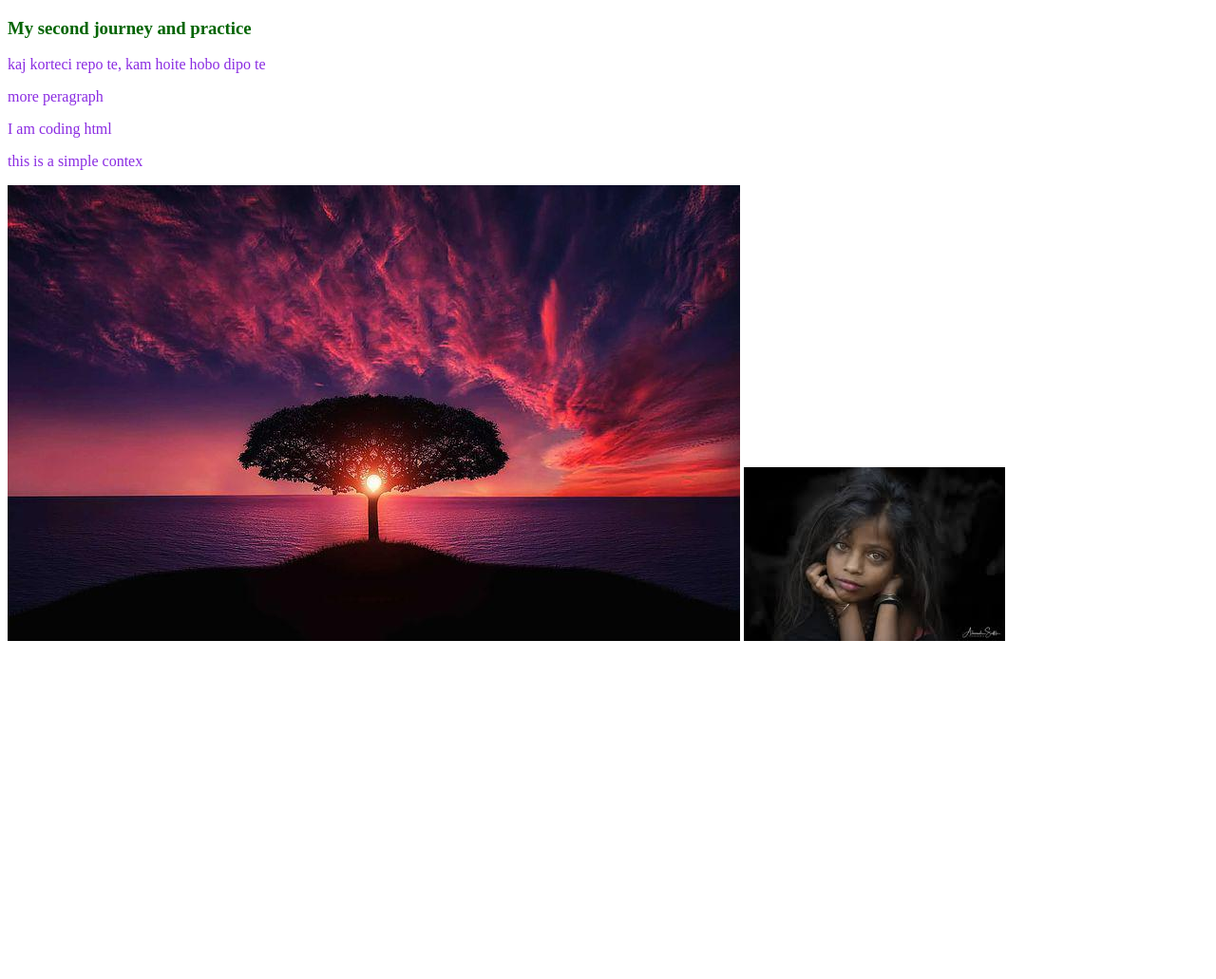
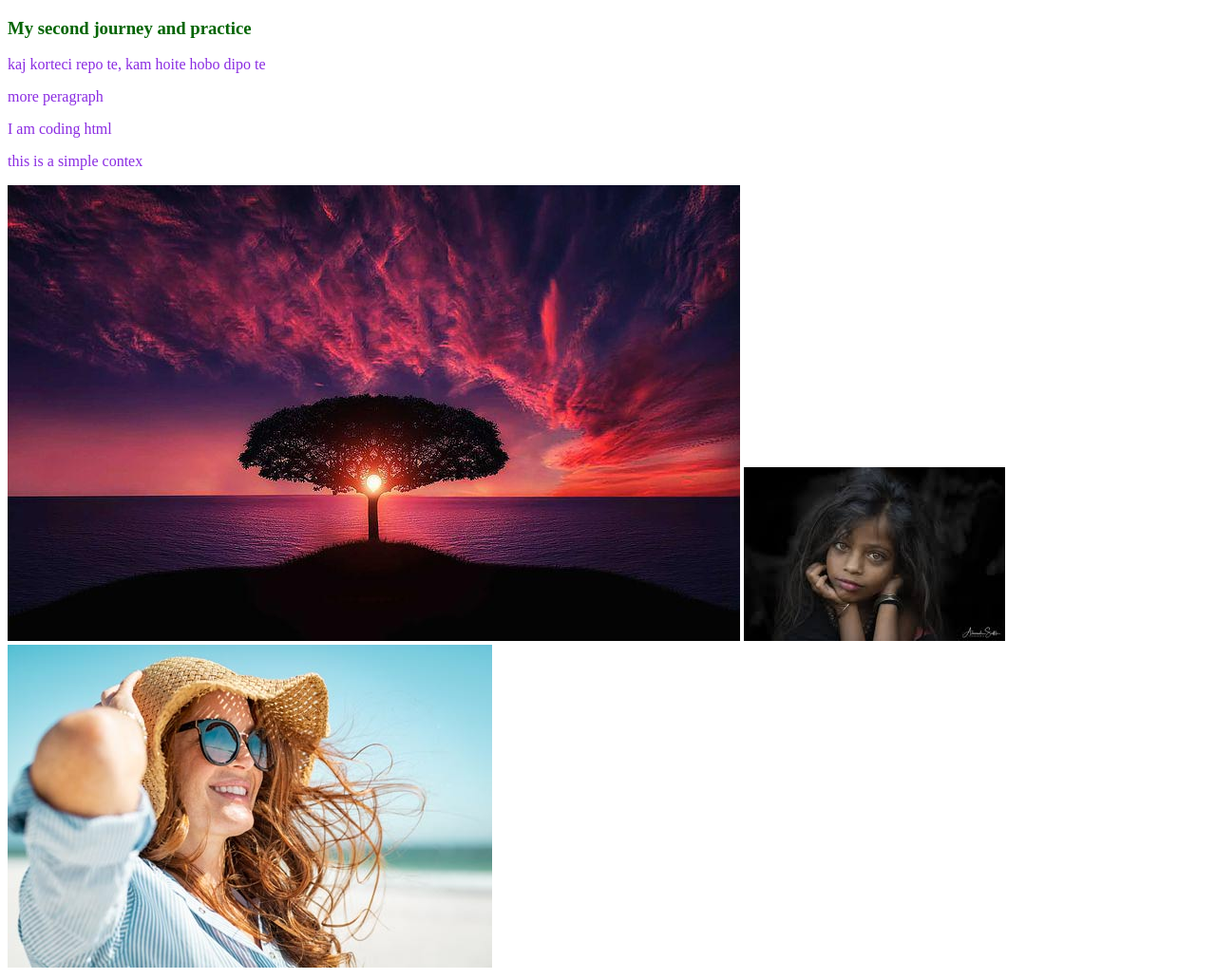
Before and after one commit to Arafat817/my-second-repo, a plain HTML site: page index.html in a window 1280 px wide. Shown: the whole page at 95% size. Before the commit the page ends 800 px from the top, so only its background shows below. Drawn offline with Linux system fonts and the light colour scheme.

Commit message:
image add

```diff
--- a/index.html
+++ b/index.html
@@ -17,5 +17,6 @@
     <p>this is a simple contex</p>
     <img src="tree-736885__480.jpg" alt="">
     <img src="images.jpg" alt="">
+    <img src="image/girl.jpg" alt="">
 </body>
 </html>
```
Also changed, not shown: image/girl.jpg (added).
